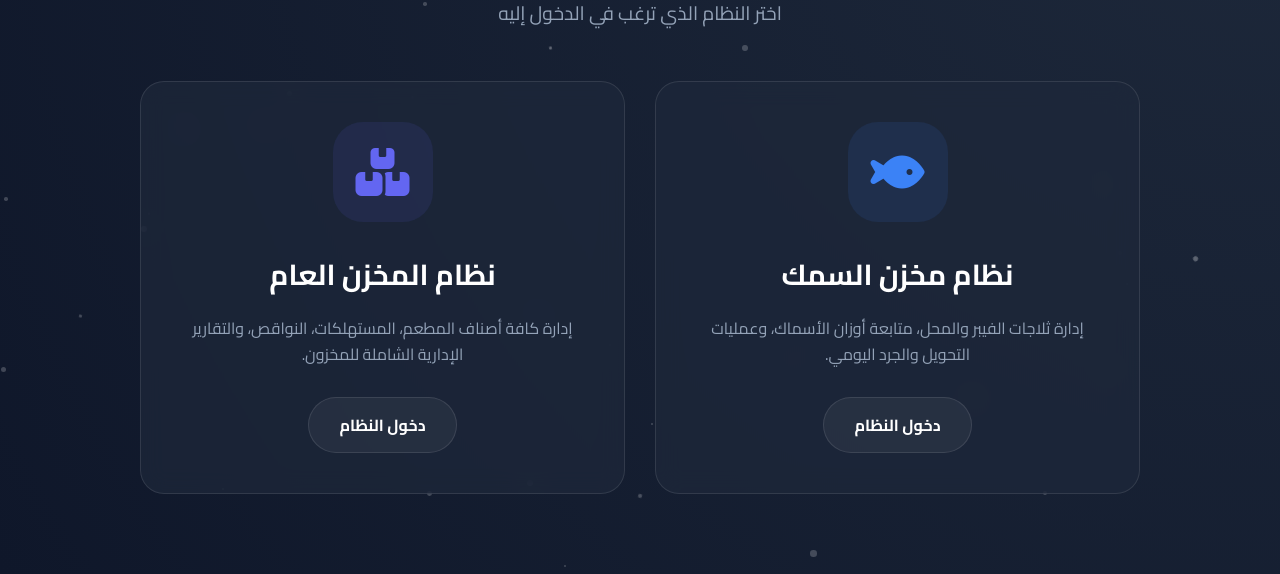
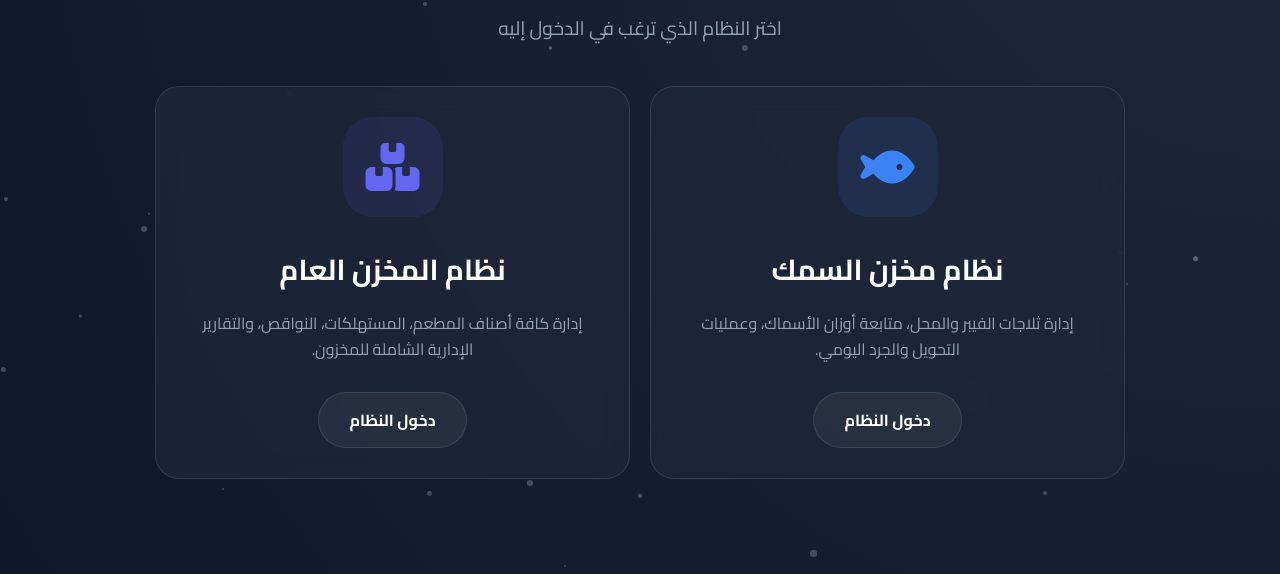
Before and after one commit to Labeebalkalai/store, a plain HTML site: page index.html in a window 1280 px wide. Shown: the part 226-800 px from the top of the page. Drawn offline with Linux system fonts and the light colour scheme.

Commit message:
Add files via upload

```diff
--- a/index.html
+++ b/index.html
@@ -16,7 +16,7 @@
 
         body {
             margin: 0;
-            padding: 0;
+            padding: 40px 0; /* Add padding for mobile scrolling */
             background: radial-gradient(circle at top right, #1e293b, #0f172a);
             color: white;
             font-family: 'Cairo', sans-serif;
@@ -25,7 +25,8 @@
             flex-direction: column;
             align-items: center;
             justify-content: center;
-            overflow: hidden;
+            overflow-x: hidden;
+            box-sizing: border-box;
         }
 
         .container {
@@ -36,7 +37,7 @@
         }
 
         h1 {
-            font-size: 3rem;
+            font-size: clamp(1.8rem, 5vw, 3rem); /* Responsive font size */
             margin-bottom: 10px;
             background: linear-gradient(to right, #6366f1, #10b981);
             -webkit-background-clip: text;
@@ -46,21 +47,23 @@
 
         p {
             color: #94a3b8;
-            font-size: 1.2rem;
-            margin-bottom: 50px;
+            font-size: clamp(0.9rem, 3vw, 1.2rem);
+            margin-bottom: 40px;
+            padding: 0 15px;
         }
 
         .portal-grid {
             display: grid;
-            grid-template-columns: repeat(auto-fit, minmax(320px, 1fr));
-            gap: 30px;
+            grid-template-columns: repeat(auto-fit, minmax(280px, 1fr));
+            gap: 20px;
+            padding: 0 15px;
         }
 
         .portal-card {
             background: var(--card-bg);
             border: 1px solid rgba(255, 255, 255, 0.1);
             border-radius: 24px;
-            padding: 40px;
+            padding: 30px;
             text-decoration: none;
             color: white;
             transition: all 0.4s cubic-bezier(0.4, 0, 0.2, 1);
```
